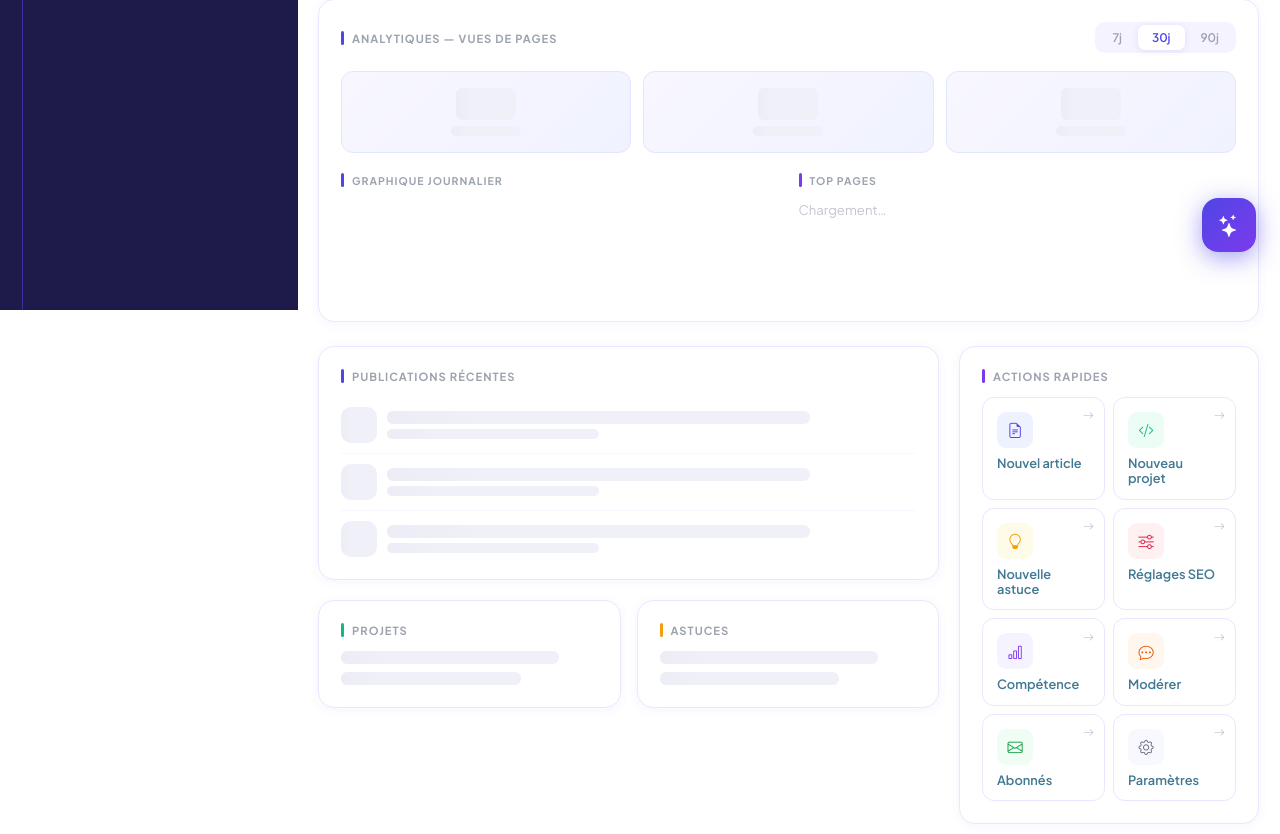
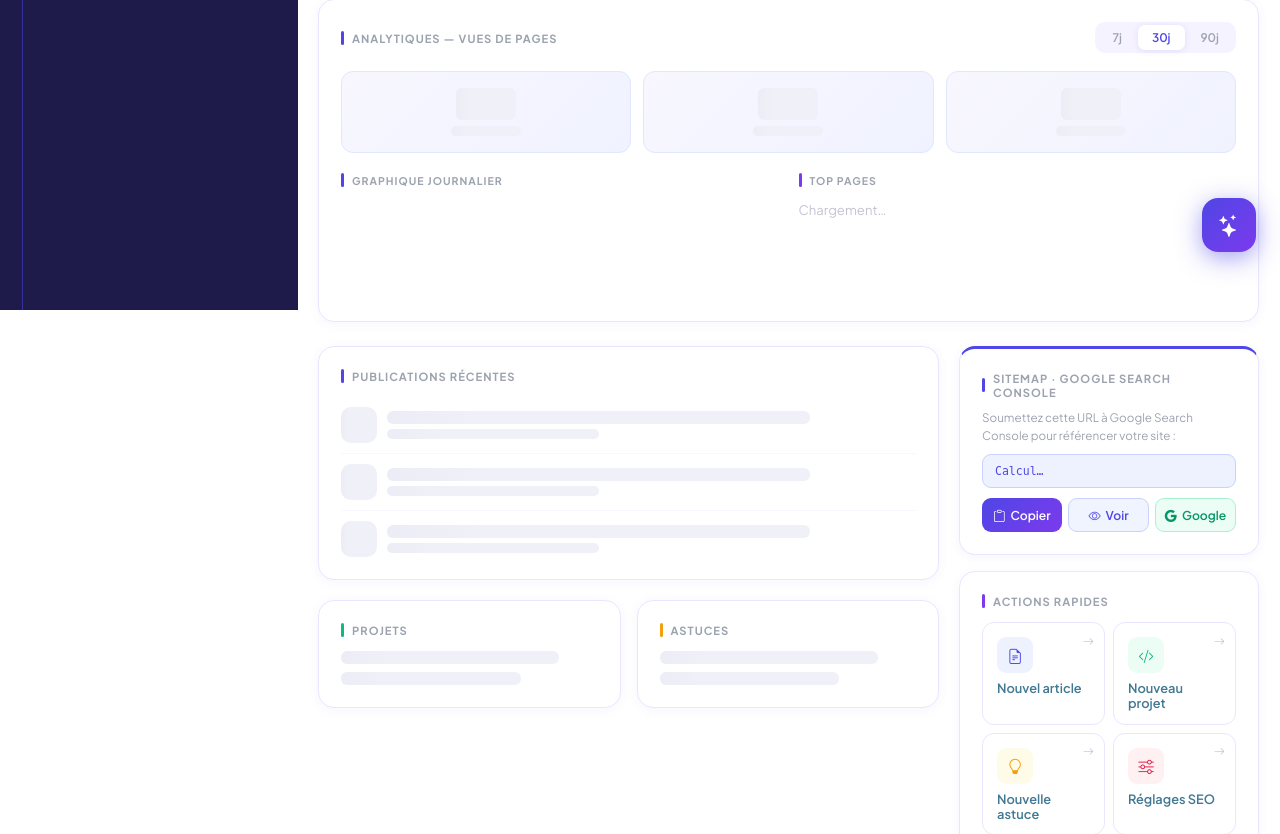
Before and after one commit to Landry-kayoyo/repli-site, a Django app: page /admin/ in a window 1280 px wide. Shown: the part 524-1358 px from the top of the page. Run offline with Django 5.2, Linux system fonts and the light colour scheme; the visitor is signed in with stand-in values (Sample User, id 1); data that the repository does not hold is empty; parts of the project's set-up code (start-up, migrations or seed data) failed here and were passed over; some libraries are stand-ins or nearby versions.

Commit message:
feat: dark mode admin, cloche notifications, sitemap Google visible, images eager, profil Admin Systeme Reseau

```diff
--- a/backend/templates/admin/index.html
+++ b/backend/templates/admin/index.html
@@ -339,6 +339,27 @@
 
   <!-- Right: actions + system -->
   <div class="db-col-right">
+
+    <!-- ── Sitemap Google ── -->
+    <div class="db-card" style="border-top:3px solid #4F46E5;">
+      <div class="db-sec-title" style="--dot-color:#4F46E5;margin-bottom:10px;">
+        Sitemap · Google Search Console
+      </div>
+      <p style="font-size:.73rem;color:#9ca3af;margin:0 0 10px;line-height:1.5;">Soumettez cette URL à Google Search Console pour référencer votre site :</p>
+      <div style="background:#eef2ff;border:1px solid #c7d2fe;border-radius:9px;padding:9px 12px;font-size:.72rem;font-family:'JetBrains Mono',monospace;color:#4F46E5;margin-bottom:10px;overflow:hidden;text-overflow:ellipsis;white-space:nowrap;cursor:pointer;" id="sm-url-display" onclick="copySitemapUrl()" title="Cliquer pour copier">Calcul…</div>
+      <div style="display:flex;gap:6px;flex-wrap:wrap;">
+        <button onclick="copySitemapUrl()" id="sm-copy-btn" style="flex:1;min-width:80px;padding:8px 10px;background:linear-gradient(135deg,#4F46E5,#7C3AED);color:#fff;border:none;border-radius:9px;font-size:.76rem;font-weight:600;cursor:pointer;font-family:inherit;display:flex;align-items:center;justify-content:center;gap:5px;transition:opacity .2s;">
+          <i class="bi bi-clipboard"></i>Copier
+        </button>
+        <a id="sm-view-btn" href="#" target="_blank" style="flex:1;min-width:80px;padding:8px 10px;background:#f0f4ff;border:1px solid #c7d2fe;border-radius:9px;font-size:.76rem;font-weight:600;color:#4F46E5;text-decoration:none;display:flex;align-items:center;justify-content:center;gap:5px;">
+          <i class="bi bi-eye"></i>Voir
+        </a>
+        <a href="https://search.google.com/search-console/sitemaps" target="_blank" style="flex:1;min-width:80px;padding:8px 10px;background:#ecfdf5;border:1px solid #a7f3d0;border-radius:9px;font-size:.76rem;font-weight:600;color:#059669;text-decoration:none;display:flex;align-items:center;justify-content:center;gap:5px;">
+          <i class="bi bi-google"></i>Google
+        </a>
+      </div>
+    </div>
+
     <div class="db-card">
       <div class="db-sec-title" style="--dot-color:#7C3AED;">Actions rapides</div>
       <div class="db-qa-grid">
@@ -507,13 +528,19 @@
       var el = document.getElementById(id);
       if (el) { el.textContent = '✓ Prêt'; el.className = 'badge badge-green'; }
     });
-    /* Sitemap URL */
-    var sitemapUrl = d.google_sitemap_url || '';
-    if (sitemapUrl) {
+    /* Sitemap URL — always show with origin/sitemap.xml */
+    var sitemapUrl = window.location.origin + '/sitemap.xml';
+    var smDisplay = document.getElementById('sm-url-display');
+    var smView = document.getElementById('sm-view-btn');
+    if (smDisplay) smDisplay.textContent = sitemapUrl;
+    if (smView) smView.href = sitemapUrl;
+    /* Legacy row */
+    var configuredUrl = d.google_sitemap_url || '';
+    if (configuredUrl) {
       var row = document.getElementById('db-sitemap-row');
       var link = document.getElementById('db-sitemap-link');
       if (row) row.style.display = 'flex';
-      if (link) { link.href = sitemapUrl; link.title = sitemapUrl; }
+      if (link) { link.href = configuredUrl; link.title = configuredUrl; }
     }
     /* Email check */
     var emailSt = document.getElementById('db-email-status');
@@ -607,6 +634,24 @@
   }
 
   loadAnalytics();
+
+  /* ── Sitemap copy ── */
+  window.copySitemapUrl = function() {
+    var url = window.location.origin + '/sitemap.xml';
+    var btn = document.getElementById('sm-copy-btn');
+    var display = document.getElementById('sm-url-display');
+    function feedback() {
+      if (btn) { var o = btn.innerHTML; btn.innerHTML = '<i class="bi bi-check-lg"></i>Copié !'; btn.style.background = '#10b981'; setTimeout(function(){ btn.innerHTML = o; btn.style.background = 'linear-gradient(135deg,#4F46E5,#7C3AED)'; }, 2200); }
+      if (display) { display.style.background = '#d1fae5'; display.style.borderColor = '#6ee7b7'; setTimeout(function(){ display.style.background = '#eef2ff'; display.style.borderColor = '#c7d2fe'; }, 2200); }
+    }
+    if (navigator.clipboard) {
+      navigator.clipboard.writeText(url).then(feedback).catch(function(){
+        var t = document.createElement('textarea'); t.value = url; document.body.appendChild(t); t.select(); document.execCommand('copy'); document.body.removeChild(t); feedback();
+      });
+    } else {
+      var t = document.createElement('textarea'); t.value = url; document.body.appendChild(t); t.select(); document.execCommand('copy'); document.body.removeChild(t); feedback();
+    }
+  };
 })();
 </script>
 {% endblock %}
```
